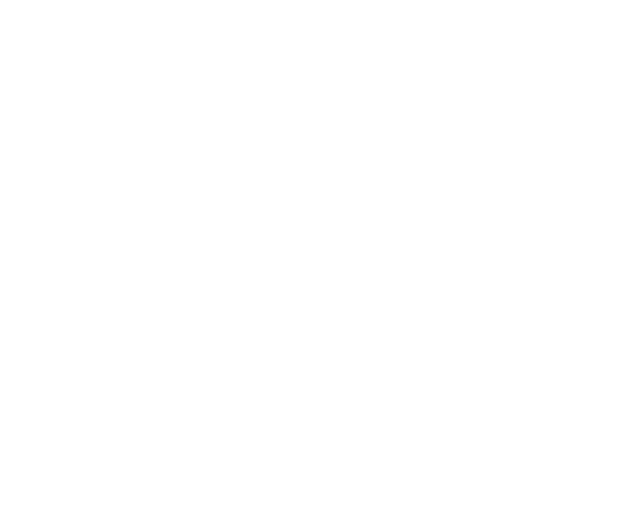
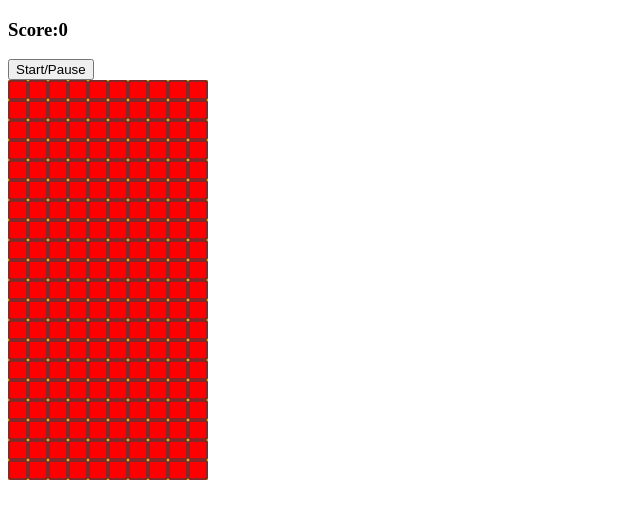
Before and after one commit to saralaffin/tetris, a plain HTML site: page index.html in a window 1280 px wide. Shown: the whole page, without its empty margins (0-640 px from the left). Drawn offline with Linux system fonts and the light colour scheme.

Commit message:
add grid

```diff
--- a/app.js
+++ b/app.js
@@ -0,0 +1,7 @@
+document.addEventListener("DOMContentLoaded", () => {
+  const Grid = document.querySelector(".grid");
+  for (let i = 0; i < 200; i++) {
+    let box = document.createElement("div");
+    Grid.appendChild(box);
+  }
+});
--- a/index.html
+++ b/index.html
@@ -1,14 +1,17 @@
 <!DOCTYPE html>
-    <head>
-        <meta charset="utf-8">
-        <meta http-equiv="X-UA-Compatible" content="IE=edge">
-        <title></title>
-        <meta name="description" content="">
-        <meta name="viewport" content="width=device-width, initial-scale=1">
-        <link rel="stylesheet" href="style.css">
-    </head>
-    <body>
-
-        <script src="app.js"></script>
-    </body>
+<html lang="en">
+  <head>
+    <meta charset="utf-8" />
+    <meta http-equiv="X-UA-Compatible" content="IE=edge" />
+    <title>Sara's Tetris Game</title>
+    <meta name="description" content="Sara's Tetris Game" />
+    <meta name="viewport" content="width=device-width, initial-scale=1" />
+    <script src="app.js" charset="utf-8"></script>
+    <link rel="stylesheet" href="style.css" />
+  </head>
+  <body>
+    <h3>Score:<span id="score">0</span></h3>
+    <button class="start-button">Start/Pause</button>
+    <div class="grid"></div>
+  </body>
 </html>
--- a/style.css
+++ b/style.css
@@ -0,0 +1,17 @@
+* {
+  box-sizing: border-box;
+}
+.grid {
+  width: 200px;
+  height: 400px;
+  display: flex;
+  flex-wrap: wrap;
+  background-color: yellow;
+}
+.grid div {
+  height: 20px;
+  width: 20px;
+  background-color: red;
+  border-radius: 2px;
+  border: rgba(102, 52, 52, 0.8) 2px solid;
+}
```
